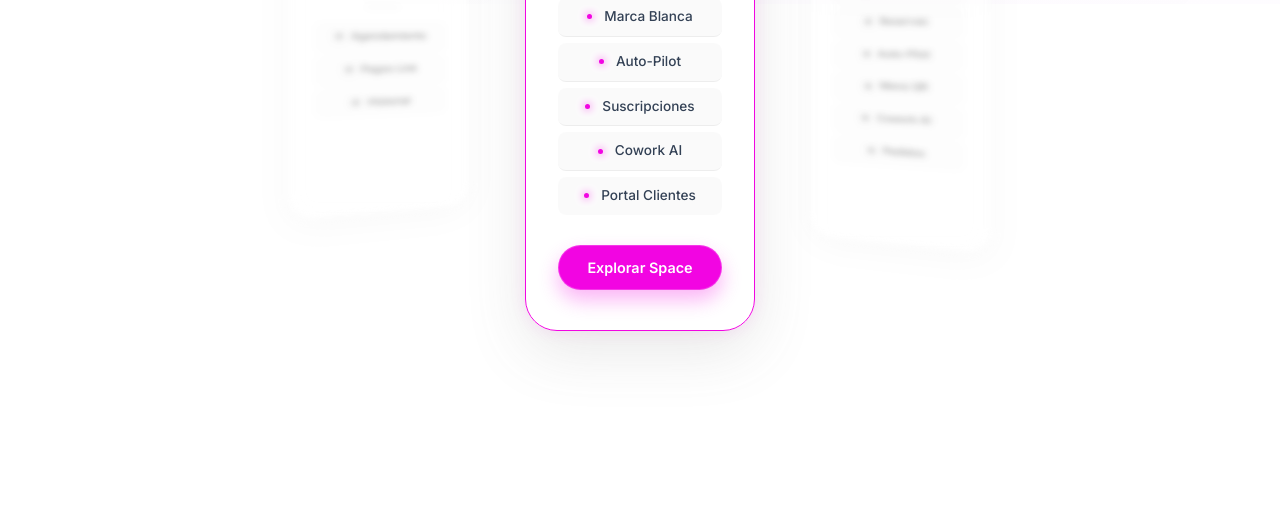
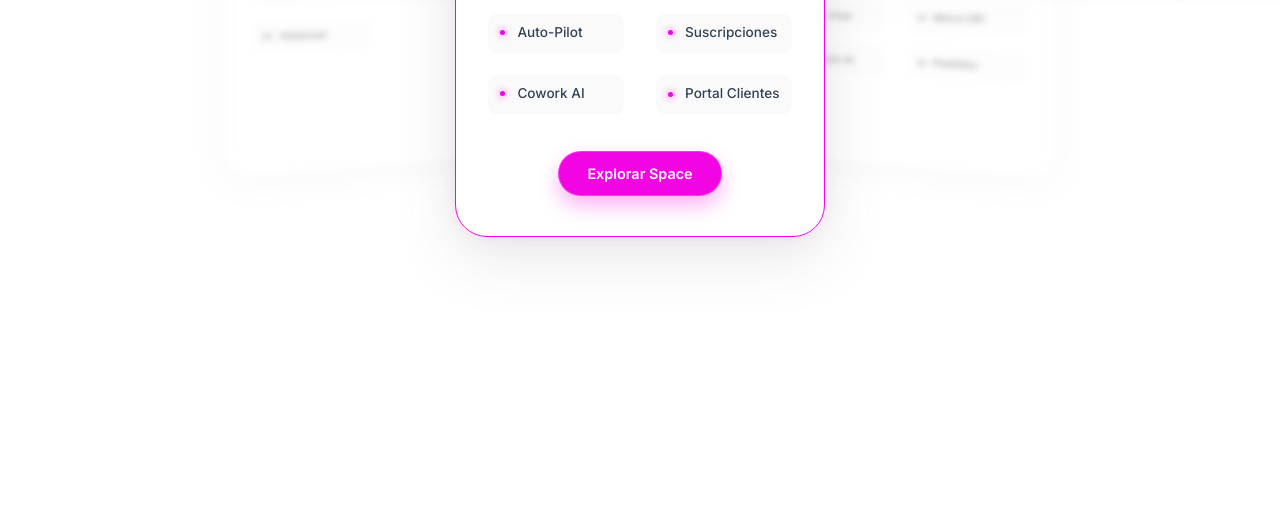
Before and after one commit to ChristianGroove/pixy-website, a plain HTML site: page industries.html in a window 1280 px wide. Shown: the part 796-1327 px from the top of the page. Drawn offline with nearby package versions, Linux system fonts and the light colour scheme.

Commit message:
fix: force spaces carousel width to 750px and enable grid layout

```diff
--- a/css/pages.css
+++ b/css/pages.css
@@ -459,9 +459,9 @@
 
 .spaces-carousel {
     position: relative;
-    width: 380px !important;
-    /* Slightly narrower for elegance */
-    min-width: 380px !important;
+    width: 750px !important;
+    /* Wide Imposing Width */
+    min-width: 750px !important;
     height: auto;
     min-height: 520px;
     display: grid;
@@ -584,27 +584,39 @@
     -webkit-text-fill-color: transparent;
 }
 
-/* --- Features List --- */
+/* --- Features List (Grid Layout) --- */
 .card-features-list {
     list-style: none;
     padding: 0;
     margin: 0;
     width: 100%;
-    text-align: left;
-    /* List looks better aligned left usually, but centering for this layout */
+    display: grid;
+    grid-template-columns: 1fr 1fr;
+    /* 2 Columns */
+    gap: 16px 32px;
+    /* Row Gap / Column Gap */
 }
 
 .card-features-list li {
     display: flex;
     align-items: center;
-    justify-content: center;
-    /* Centered Items */
-    gap: 12px;
-    padding: 12px 0;
+    justify-content: flex-start;
+    /* Left aligned within cell */
+    gap: 10px;
+    padding: 8px 0;
     border-bottom: 1px solid rgba(255, 255, 255, 0.05);
     color: var(--text-secondary);
     font-size: 0.95rem;
     font-weight: 500;
+}
+
+/* Centered Items */
+gap: 12px;
+padding: 12px 0;
+border-bottom: 1px solid rgba(255, 255, 255, 0.05);
+color: var(--text-secondary);
+font-size: 0.95rem;
+font-weight: 500;
 }
 
 [data-theme="light"] .card-features-list li {
```
